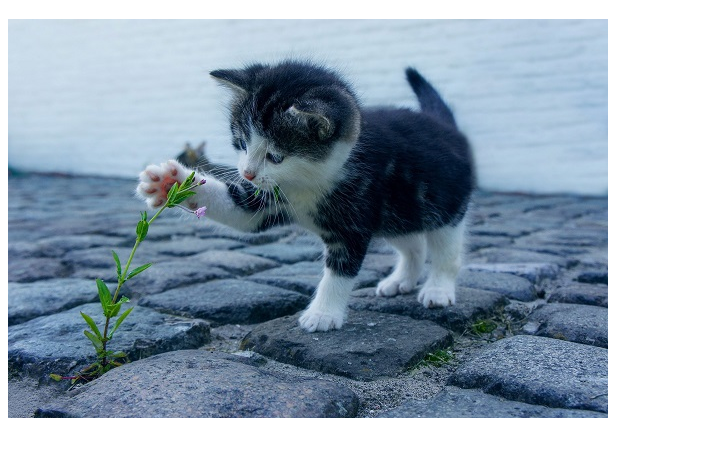
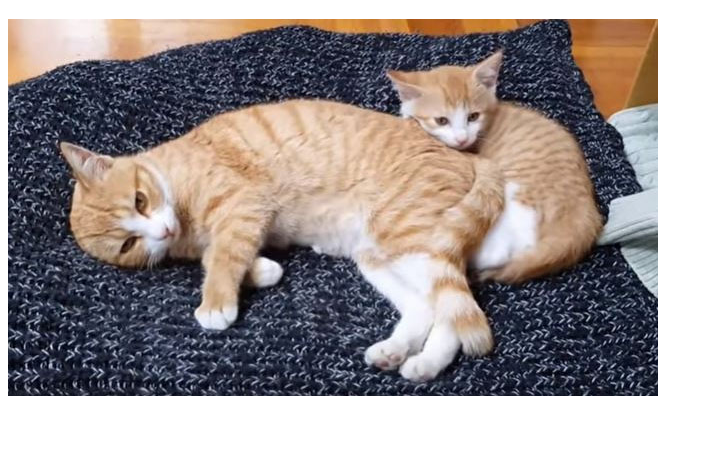
Before and after one commit to miNarl/test, a plain HTML site: page index.html in a window 1280 px wide. Shown: the part 61-518 px from the top of the page, without its empty margins (0-713 px from the left). Drawn offline with Linux system fonts and the light colour scheme.

Commit message:
img02 추가

```diff
--- a/index.html
+++ b/index.html
@@ -7,6 +7,6 @@
 </head>
 <body>
   <H1>GIT</H1>
-  <img src="img/img01.jpg" alt="">
+  <img src="img/img02.jpg" alt="">
 </body>
 </html>
```
Also changed, not shown: img/img02.jpg (renamed from img/img06.jpg).
